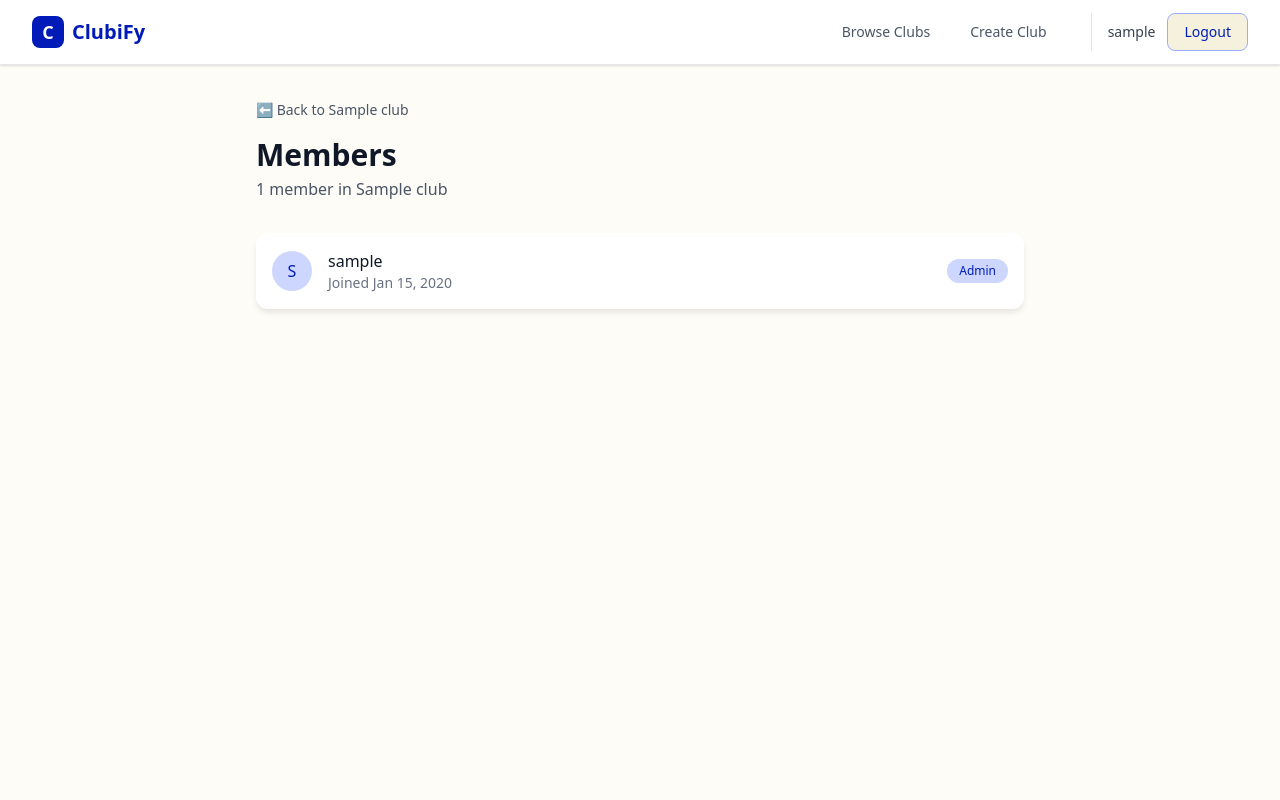
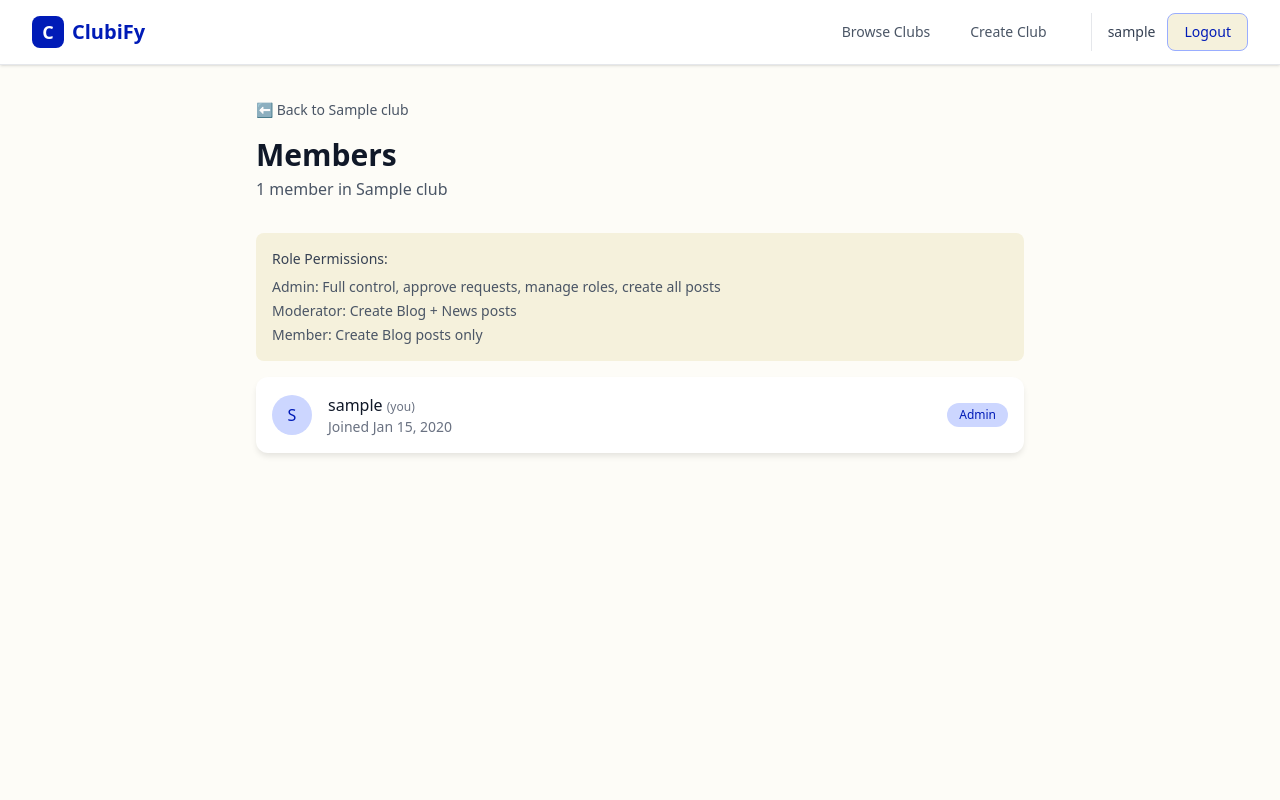
Before and after one commit to Radib-BK/ClubiFy, a Django app: a page that uses memberships/templates/memberships/member_list.html in a window 1280 px wide. Run offline with Django 4.2, Linux system fonts and the light colour scheme; a user stored in the database is signed in; tables that the repository leaves empty hold one stand-in row (values such as "Sample post").

Commit message:
create role helpers and decorators

```diff
--- a/memberships/templates/memberships/member_list.html
+++ b/memberships/templates/memberships/member_list.html
@@ -13,27 +13,69 @@
         <p class="text-gray-600 mt-1">{{ members.count }} member{{ members.count|pluralize }} in {{ club.name }}</p>
     </div>
 
+    <!-- Role Legend (for admins) -->
+    {% if is_admin %}
+    <div class="mb-4 p-4 bg-cream-100 rounded-lg text-sm">
+        <p class="font-medium text-gray-700 mb-2">Role Permissions:</p>
+        <ul class="text-gray-600 space-y-1">
+            <li><span class="font-medium">Admin:</span> Full control, approve requests, manage roles, create all posts</li>
+            <li><span class="font-medium">Moderator:</span> Create Blog + News posts</li>
+            <li><span class="font-medium">Member:</span> Create Blog posts only</li>
+        </ul>
+    </div>
+    {% endif %}
+
     <!-- Members List -->
     <div class="card divide-y divide-gray-100">
         {% for member in members %}
         <div class="p-4 flex items-center justify-between">
             <div class="flex items-center gap-4">
-                <div class="w-10 h-10 bg-primary-100 rounded-full flex items-center justify-center">
-                    <span class="text-primary-700 font-medium">
+                <div class="w-10 h-10 rounded-full flex items-center justify-center
+                    {% if member.role == 'admin' %}bg-primary-100
+                    {% elif member.role == 'moderator' %}bg-purple-100
+                    {% else %}bg-gray-100{% endif %}">
+                    <span class="font-medium
+                        {% if member.role == 'admin' %}text-primary-700
+                        {% elif member.role == 'moderator' %}text-purple-700
+                        {% else %}text-gray-700{% endif %}">
                         {{ member.user.username|slice:":1"|upper }}
                     </span>
                 </div>
                 <div>
-                    <p class="font-medium text-gray-900">{{ member.user.username }}</p>
+                    <p class="font-medium text-gray-900">
+                        {{ member.user.username }}
+                        {% if member.user == request.user %}
+                            <span class="text-xs text-gray-500">(you)</span>
+                        {% endif %}
+                    </p>
                     <p class="text-sm text-gray-500">Joined {{ member.joined_at|date:"M j, Y" }}</p>
                 </div>
             </div>
+
+            <div class="flex items-center gap-3">
+                <!-- Role Badge -->
                 <span class="px-3 py-1 text-xs font-medium rounded-full
                     {% if member.role == 'admin' %}bg-primary-100 text-primary-700
                     {% elif member.role == 'moderator' %}bg-purple-100 text-purple-700
                     {% else %}bg-gray-100 text-gray-700{% endif %}">
                     {{ member.get_role_display }}
                 </span>
+
+                <!-- Admin Actions -->
+                {% if is_admin and member.role != 'admin' and member.user != request.user %}
+                    {% if member.role == 'member' %}
+                        <a href="{% url 'memberships:promote_to_moderator' slug=club.slug membership_id=member.id %}"
+                           class="text-xs text-primary-600 hover:text-primary-800 hover:underline">
+                            ↑ Promote
+                        </a>
+                    {% elif member.role == 'moderator' %}
+                        <a href="{% url 'memberships:demote_to_member' slug=club.slug membership_id=member.id %}"
+                           class="text-xs text-gray-500 hover:text-gray-700 hover:underline">
+                            ↓ Demote
+                        </a>
+                    {% endif %}
+                {% endif %}
+            </div>
         </div>
         {% empty %}
         <div class="p-8 text-center text-gray-500">
--- a/memberships/urls.py
+++ b/memberships/urls.py
@@ -9,4 +9,6 @@ urlpatterns = [
     path('clubs/<slug:slug>/requests/', views.request_list, name='request_list'),
     path('clubs/<slug:slug>/requests/<int:request_id>/approve/', views.approve_request, name='approve_request'),
     path('clubs/<slug:slug>/requests/<int:request_id>/reject/', views.reject_request, name='reject_request'),
+    path('clubs/<slug:slug>/members/<int:membership_id>/promote/', views.promote_to_moderator, name='promote_to_moderator'),
+    path('clubs/<slug:slug>/members/<int:membership_id>/demote/', views.demote_to_member, name='demote_to_member'),
 ]
--- a/memberships/views.py
+++ b/memberships/views.py
@@ -1,24 +1,12 @@
 from django.shortcuts import render, get_object_or_404, redirect
 from django.contrib.auth.decorators import login_required
 from django.contrib import messages
-from django.http import HttpResponseForbidden
 from django.utils import timezone
 
 from clubs.models import Club
 from .models import Membership, MembershipRequest, RoleChoices, RequestStatus
-
-
-def get_user_membership(user, club):
-    """Helper to get user's membership in a club."""
-    if not user.is_authenticated:
-        return None
-    return Membership.objects.filter(user=user, club=club).first()
-
-
-def is_club_admin(user, club):
-    """Check if user is admin of the club."""
-    membership = get_user_membership(user, club)
-    return membership and membership.is_admin
+from .helpers import get_membership, is_club_admin
+from .decorators import club_member_required, club_admin_required
 
 
 @login_required
@@ -49,33 +37,25 @@ def request_membership(request, slug):
     return redirect('clubs:club_detail', slug=slug)
 
 
-@login_required
+@club_member_required
 def member_list(request, slug):
     """Display list of club members - only visible to members."""
     club = get_object_or_404(Club, slug=slug)
-    membership = get_user_membership(request.user, club)
-
-    if not membership:
-        messages.error(request, 'You must be a member to view the member list.')
-        return redirect('clubs:club_detail', slug=slug)
-
+    membership = get_membership(request.user, club)
     members = Membership.objects.filter(club=club).select_related('user').order_by('role', '-joined_at')
 
     return render(request, 'memberships/member_list.html', {
         'club': club,
         'members': members,
         'membership': membership,
+        'is_admin': membership and membership.is_admin,
     })
 
 
-@login_required
+@club_admin_required
 def request_list(request, slug):
     """Display pending membership requests - only visible to admin."""
     club = get_object_or_404(Club, slug=slug)
-
-    if not is_club_admin(request.user, club):
-        messages.error(request, 'Only club admins can view membership requests.')
-        return redirect('clubs:club_detail', slug=slug)
 
     pending_requests = MembershipRequest.objects.filter(
         club=club,
@@ -88,14 +68,10 @@ def request_list(request, slug):
     })
 
 
-@login_required
+@club_admin_required
 def approve_request(request, slug, request_id):
     """Approve a membership request - admin only."""
     club = get_object_or_404(Club, slug=slug)
-
-    if not is_club_admin(request.user, club):
-        messages.error(request, 'Only club admins can approve requests.')
-        return redirect('clubs:club_detail', slug=slug)
 
     membership_request = get_object_or_404(
         MembershipRequest,
@@ -121,14 +97,10 @@ def approve_request(request, slug, request_id):
     return redirect('memberships:request_list', slug=slug)
 
 
-@login_required
+@club_admin_required
 def reject_request(request, slug, request_id):
     """Reject a membership request - admin only."""
     club = get_object_or_404(Club, slug=slug)
-
-    if not is_club_admin(request.user, club):
-        messages.error(request, 'Only club admins can reject requests.')
-        return redirect('clubs:club_detail', slug=slug)
 
     membership_request = get_object_or_404(
         MembershipRequest,
@@ -145,3 +117,49 @@ def reject_request(request, slug, request_id):
 
     messages.info(request, f'{membership_request.user.username}\'s request has been rejected.')
     return redirect('memberships:request_list', slug=slug)
+
+
+@club_admin_required
+def promote_to_moderator(request, slug, membership_id):
+    """Promote a member to moderator - admin only."""
+    club = get_object_or_404(Club, slug=slug)
+
+    membership = get_object_or_404(Membership, id=membership_id, club=club)
+
+    # Can't promote yourself or another admin
+    if membership.role == RoleChoices.ADMIN:
+        messages.error(request, 'Cannot change admin role.')
+        return redirect('memberships:member_list', slug=slug)
+
+    if membership.role == RoleChoices.MODERATOR:
+        messages.info(request, f'{membership.user.username} is already a moderator.')
+        return redirect('memberships:member_list', slug=slug)
+
+    membership.role = RoleChoices.MODERATOR
+    membership.save()
+
+    messages.success(request, f'{membership.user.username} has been promoted to Moderator!')
+    return redirect('memberships:member_list', slug=slug)
+
+
+@club_admin_required
+def demote_to_member(request, slug, membership_id):
+    """Demote a moderator back to member - admin only."""
+    club = get_object_or_404(Club, slug=slug)
+
+    membership = get_object_or_404(Membership, id=membership_id, club=club)
+
+    # Can't demote an admin
+    if membership.role == RoleChoices.ADMIN:
+        messages.error(request, 'Cannot demote an admin.')
+        return redirect('memberships:member_list', slug=slug)
+
+    if membership.role == RoleChoices.MEMBER:
+        messages.info(request, f'{membership.user.username} is already a member.')
+        return redirect('memberships:member_list', slug=slug)
+
+    membership.role = RoleChoices.MEMBER
+    membership.save()
+
+    messages.success(request, f'{membership.user.username} has been demoted to Member.')
+    return redirect('memberships:member_list', slug=slug)
--- a/static/css/output.css
+++ b/static/css/output.css
@@ -63,6 +63,7 @@
     --color-primary-500: #0046FF;
     --color-primary-600: #0039cc;
     --color-primary-700: #001BB7;
+    --color-primary-800: #001590;
     --color-accent-500: #FF8040;
     --color-accent-600: #e66a2a;
     --color-cream-50: #fdfcf7;
@@ -398,6 +399,13 @@
   }
   .gap-8 {
     gap: calc(var(--spacing) * 8);
+  }
+  .space-y-1 {
+    :where(& > :not(:last-child)) {
+      --tw-space-y-reverse: 0;
+      margin-block-start: calc(calc(var(--spacing) * 1) * var(--tw-space-y-reverse));
+      margin-block-end: calc(calc(var(--spacing) * 1) * calc(1 - var(--tw-space-y-reverse)));
+    }
   }
   .space-y-2 {
     :where(& > :not(:last-child)) {
@@ -738,6 +746,13 @@
       }
     }
   }
+  .hover\:text-gray-700 {
+    &:hover {
+      @media (hover: hover) {
+        color: var(--color-gray-700);
+      }
+    }
+  }
   .hover\:text-gray-900 {
     &:hover {
       @media (hover: hover) {
@@ -756,6 +771,13 @@
     &:hover {
       @media (hover: hover) {
         color: var(--color-primary-700);
+      }
+    }
+  }
+  .hover\:text-primary-800 {
+    &:hover {
+      @media (hover: hover) {
+        color: var(--color-primary-800);
       }
     }
   }
```
Also changed, not shown: memberships/decorators.py (added, +68 -0 lines), memberships/helpers.py (added, +68 -0 lines), memberships/mixins.py (added, +75 -0 lines), workflow.md (+2 -2 lines). Lines whose indentation alone changed are shown as unchanged.
